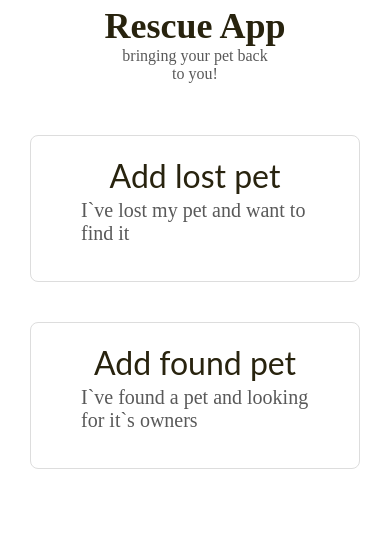
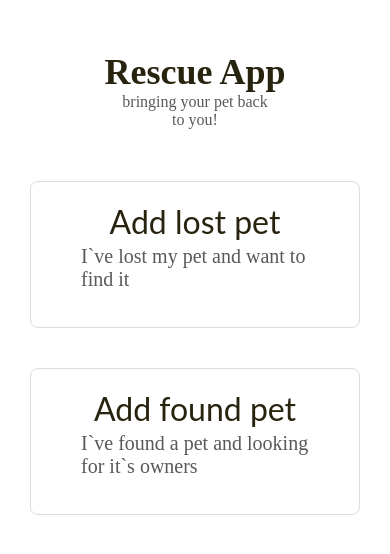
Before and after one commit to Valroshal/PetResqueFrontend, a React Native app: screen / in a window 390 px wide. Shown: the top 554 px of the page. Built offline with nearby package versions, Linux system fonts and the light colour scheme.

Commit message:
first page found/lost

```diff
--- a/src/containers/AddPetFirst/AddPetFirst.tsx
+++ b/src/containers/AddPetFirst/AddPetFirst.tsx
@@ -5,9 +5,10 @@ import AddRemoveCard from "../components/AdddRemoveCard/AddRemoveCard";
 
 const AddPetFirst = () => {
   return(
-      <View>
-          <TopLogo />
-          <View style={{marginTop:22 , padding: 30}}>
+      <View style={{paddingHorizontal: 30, paddingTop: 46}}>
+          <View style={{marginBottom: 52}}>
+              <TopLogo/>
+          </View>
           <View style={{marginBottom: 40}}>
               <AddRemoveCard
                   upperText="Add lost pet"
@@ -21,7 +22,6 @@ const AddPetFirst = () => {
               />
           </View>
       </View>
-      </View>
   )
 }
 
```
Lines whose indentation alone changed are shown as unchanged.
